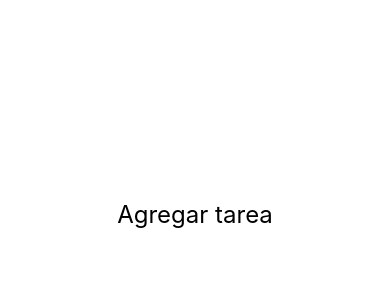
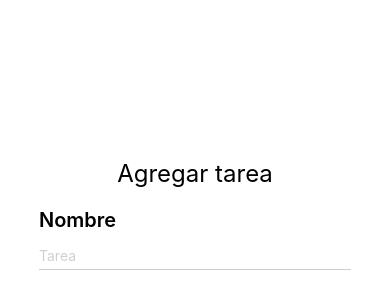
Before and after one commit to PedroPabloCarrasco/MinimalToDoApp, a React Native app: screen /add in a window 390 px wide. Shown: the part 208-508 px from the top of the page. Built offline with nearby package versions, Linux system fonts and the light colour scheme.

Commit message:
Agrgando input al modal

```diff
--- a/data/screens/AddTodo.js
+++ b/data/screens/AddTodo.js
@@ -1,22 +1,50 @@
 import * as React from 'react';
-import { View, Text, StyleSheet } from 'react-native';
+import { View, Text, StyleSheet, TextInput } from 'react-native';
 
 export default function AddTodo() {
+  const [name, setName] = React.useState('');
+
   return (
     <View style={styles.container}>
       <Text style={styles.title}>Agregar tarea</Text>
+
+      <View style={styles.inputContainer}>
+        <Text style={styles.inputTitle}>Nombre</Text>
+        <TextInput
+          style={styles.textInput}
+          placeholder="Tarea"
+          placeholderTextColor="#00000030"
+          onChangeText={(text) => setName(text)}
+          value={name}
+        />
+      </View>
     </View>
   );
 }
 
 const styles = StyleSheet.create({
   container: {
-    flex:1,
+    flex: 1,
     justifyContent: 'center',
     alignItems: 'center',
     backgroundColor: 'white',
   },
   title: {
     fontSize: 24,
+    marginBottom: 20,
+  },
+  inputContainer: {
+    width: '80%',
+  },
+  inputTitle: {
+    fontSize: 20,
+    fontWeight: '600',
+    lineHeight: 24,
+    marginBottom: 10,
+  },
+  textInput: {
+    borderBottomWidth: 1,
+    borderBottomColor: '#00000030',
+    paddingVertical: 5,
   },
 });
```
